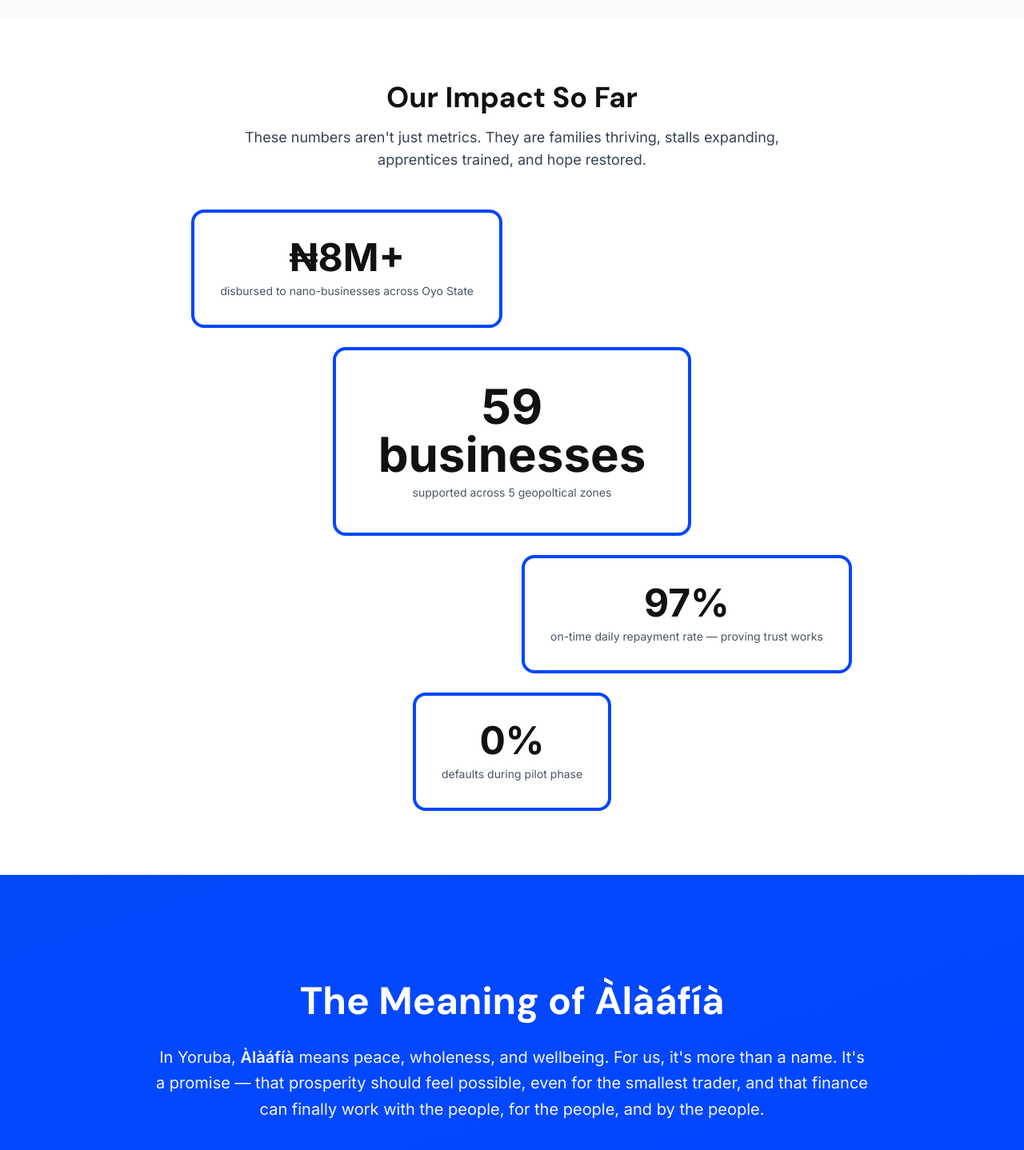
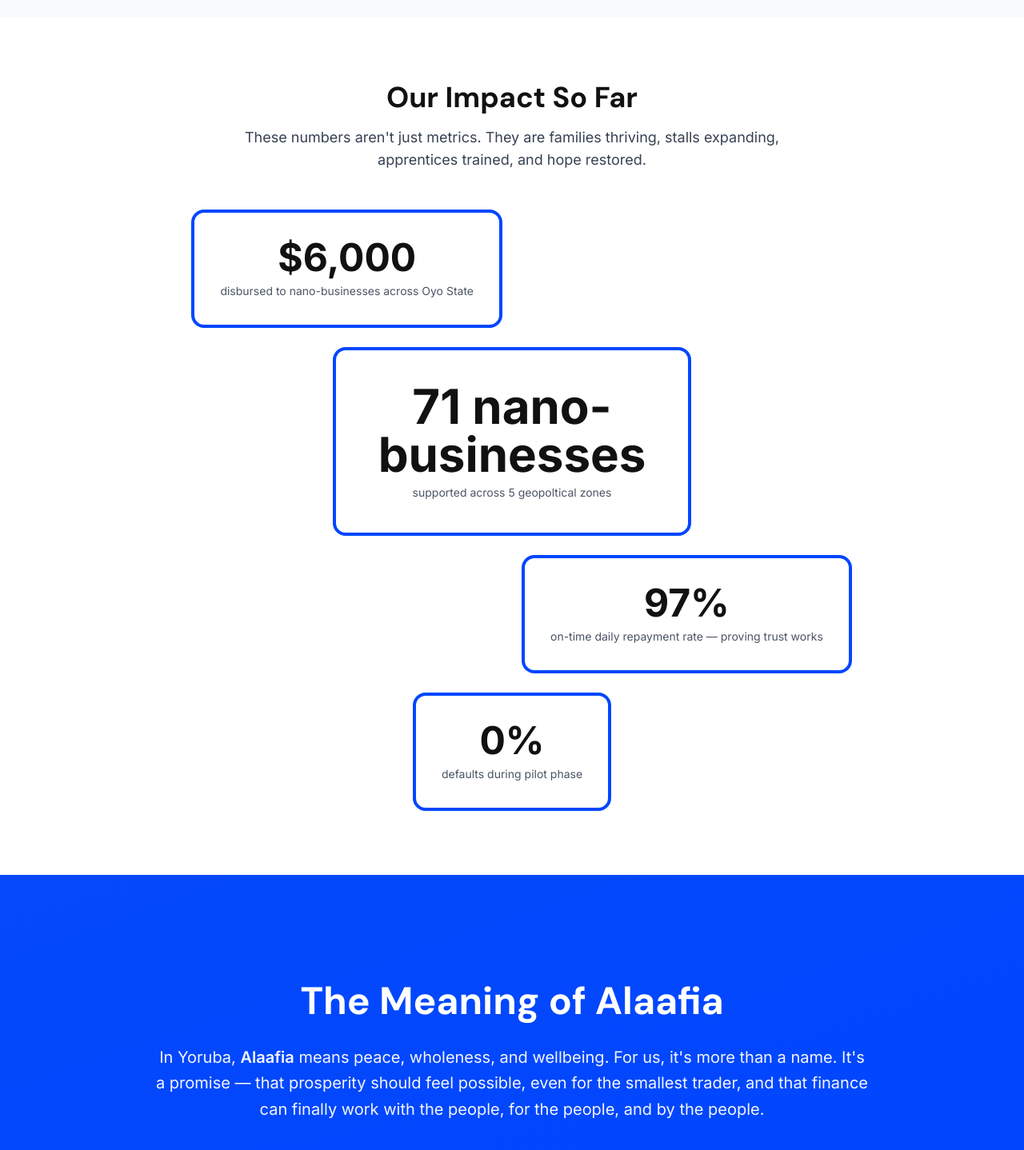
Before and after one commit to luwaden/alaafia, a Next.js app: page /about in a window 1280 px wide. Shown: the part 2352-3790 px from the top of the page at 80% size. Built offline with nearby package versions, Linux system fonts and the light colour scheme.

Commit message:
impact updates

```diff
--- a/src/components/about/ImpactStatsSection.tsx
+++ b/src/components/about/ImpactStatsSection.tsx
@@ -7,12 +7,12 @@ import { fadeInUp, staggerContainer } from '@/components/lib/animations';
 export default function ImpactStatsSection() {
   const stats = [
     {
-      value: '₦8M+',
+      value: '$6,000',
       label: 'disbursed to nano-businesses across Oyo State',
       size: 'normal',
     },
     {
-      value: '59 businesses',
+      value: '71 nano-businesses',
       label: 'supported across 5 geopoltical zones',
       size: 'large',
     },
--- a/src/components/about/MeaningSection.tsx
+++ b/src/components/about/MeaningSection.tsx
@@ -25,13 +25,13 @@ export default function MeaningSection() {
             variants={fadeInUp}
             className="text-3xl md:text-4xl lg:text-5xl font-bold text-white leading-tight"
           >
-            The Meaning of Àlàáfíà
+            The Meaning of Alaafia
           </motion.h2>
           <motion.p
             variants={fadeInUp}
             className="text-lg md:text-xl text-white/95 leading-relaxed"
           >
-            In Yoruba, <span className="font-semibold">Àlàáfíà</span> means peace, wholeness, and wellbeing. For us, it's more than a
+            In Yoruba, <span className="font-semibold">Alaafia</span> means peace, wholeness, and wellbeing. For us, it's more than a
             name. It's a promise — that prosperity should feel possible, even for the smallest
             trader, and that finance can finally work with the people, for the people, and by the
             people.
--- a/src/components/home/ImpactSection.tsx
+++ b/src/components/home/ImpactSection.tsx
@@ -7,11 +7,11 @@ import { fadeInUp, slideInLeft, slideInRight } from '@/components/lib/animations
 
 export default function ImpactSection() {
   const stats = [
-    { icon: DollarSign, label: '₦8M+ disbursed' },
-    { icon: Users, label: '59 businesses across 5 zones' },
+    { icon: DollarSign, label: '$6,000+ disbursed' },
+    { icon: Users, label: '71 nano businesses across 5 zones' },
     { icon: TrendingUp, label: '97% on-time daily repayments' },
-    { icon: AlertCircle, label: '8% defaults' },
-    { icon: Heart, label: 'Strong community trust and demand for expansion' },
+    { icon: AlertCircle, label: '0% defaults' },
+    { icon: Heart, label: '2000+ nano businesses awaiting service' },
   ];
 
   return (
--- a/src/components/home/PromiseSection.tsx
+++ b/src/components/home/PromiseSection.tsx
@@ -33,7 +33,7 @@ export default function PromiseSection() {
             variants={fadeInUp}
             className="text-3xl md:text-4xl lg:text-5xl font-bold text-white mb-6 leading-tight"
           >
-            Àlàáfíà Means Peace and Wellbeing.
+            Alaafia Means Peace and Wellbeing.
           </motion.h2>
           <motion.p
             variants={fadeInUp}
```
